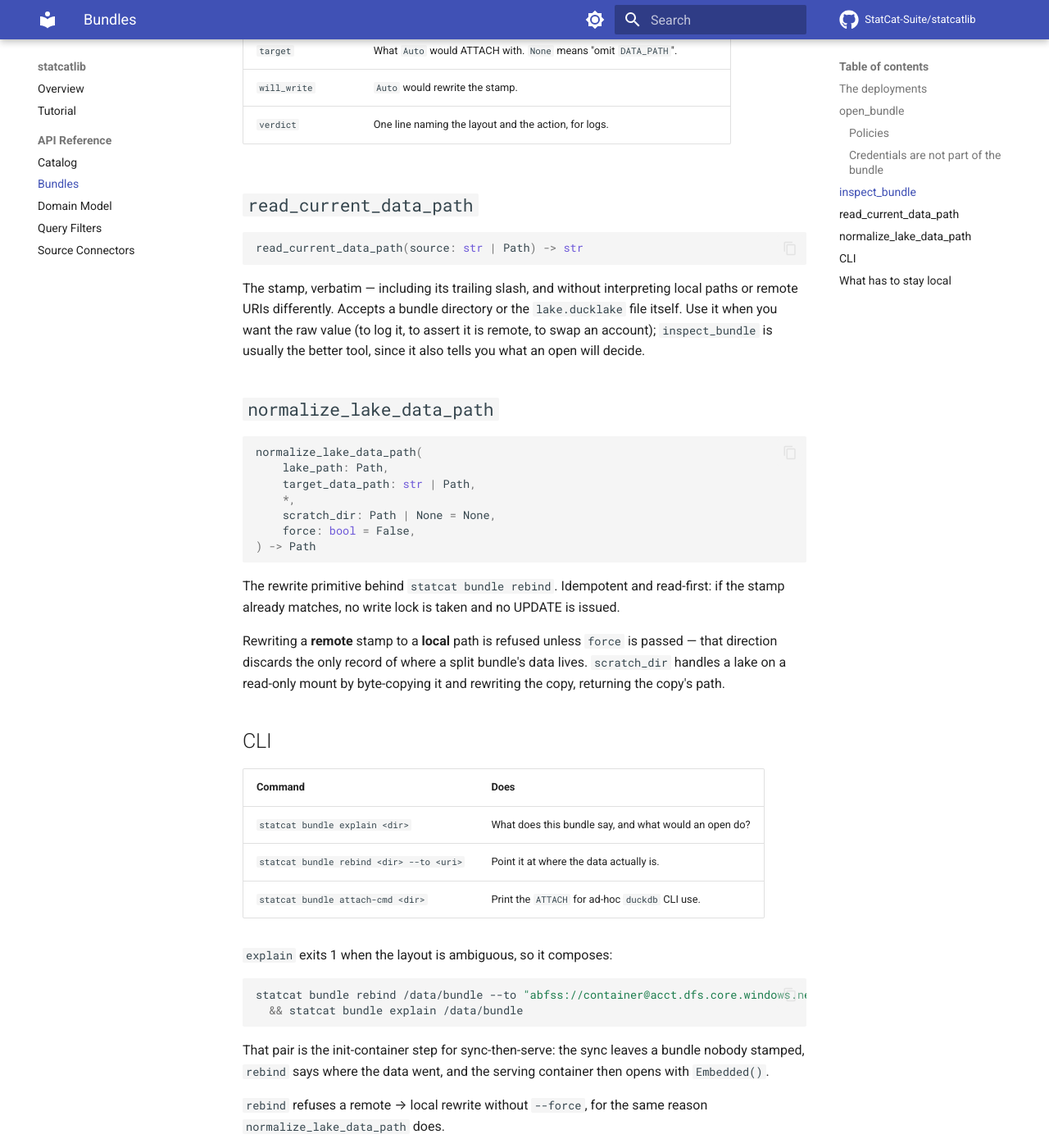
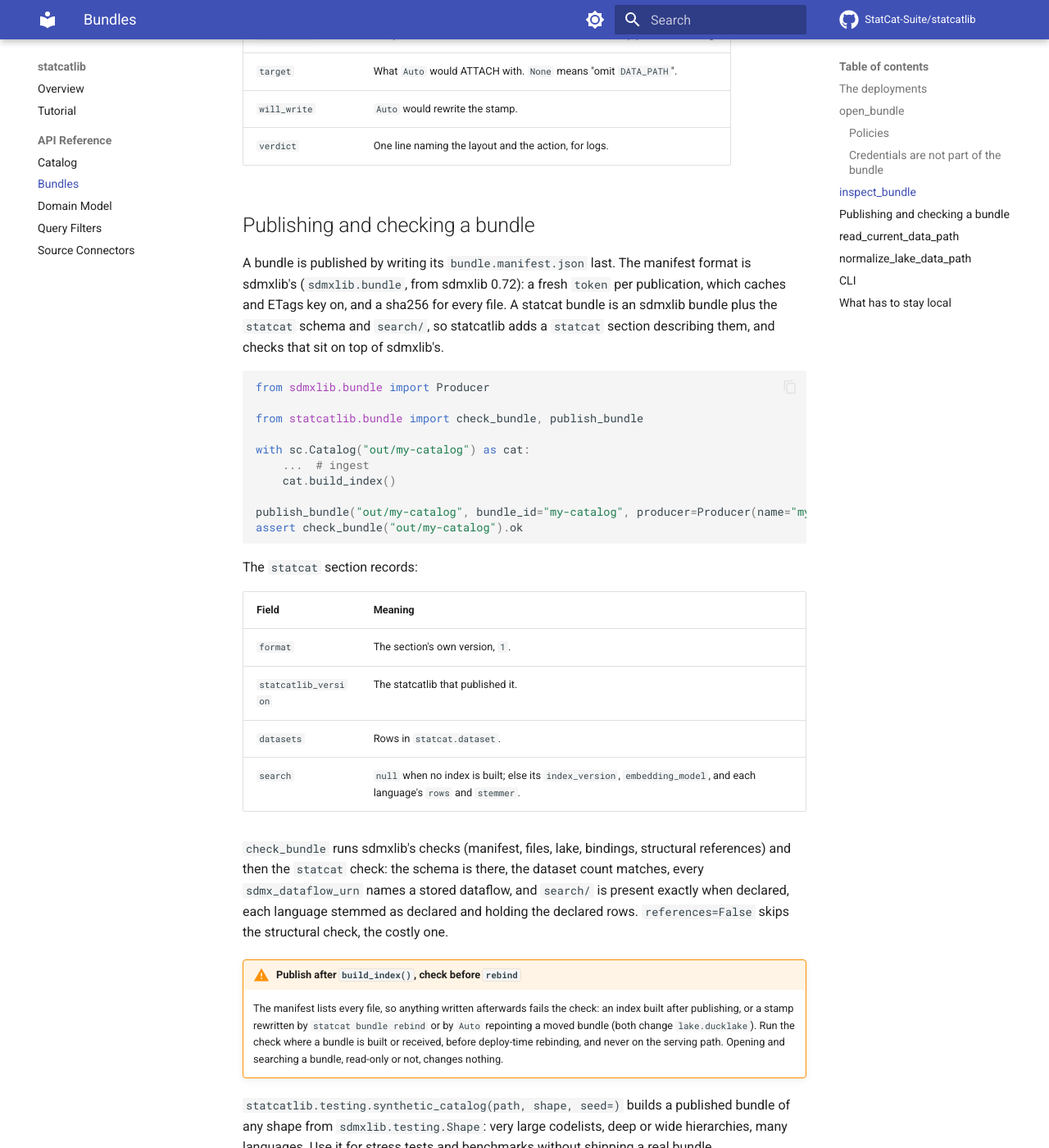
Before and after one commit to StatCat-Suite/statcatlib, an MkDocs documentation site: the page built from docs/api/bundles.md, in a window 1280 px wide and 1400 px high, scrolled down 3268 px. Shown: the whole window at 82% size. Built offline with MkDocs 1.6.1 and Material for MkDocs 9.7.7, drawn with Linux system fonts in a browser that asks for light colours; comment, search, counter and statistics services are not loaded; some of the changed text lies outside the part shown.

Commit message:
docs(bundle): publishing and checking a bundle
Document publish_bundle, the statcat section, check_bundle and statcat bundle check, and that publishing must follow build_index and checking must precede rebind. CLAUDE.md records the bundle contract and that sdmxlib 0.71 also refuses a mismatched store schema.

Co-Authored-By: Claude Opus 5.5 (1M context) <noreply@anthropic.com>

````diff
--- a/docs/api/bundles.md
+++ b/docs/api/bundles.md
@@ -1,7 +1,9 @@
 # Bundles
 
 A statcatlib **bundle** is the on-disk triple `meta.duckdb` + `lake.ducklake` +
-`parquet/` — a catalog you can copy, ship, and mount somewhere else.
+`parquet/` — a catalog you can copy, ship, and mount somewhere else — with
+its `search/` index, and a `bundle.manifest.json` once it is published
+(see [Publishing and checking a bundle](#publishing-and-checking-a-bundle)).
 
 The DuckLake catalog file embeds an absolute `data_path` recorded at write
 time. Call it the **stamp**. It does two jobs at once: it locates the
@@ -134,6 +136,58 @@ if info.will_write or info.target is None and info.verdict.startswith("ambiguous
 | `will_write`       | `Auto` would rewrite the stamp.                                            |
 | `verdict`          | One line naming the layout and the action, for logs.                       |
 
+## Publishing and checking a bundle
+
+A bundle is published by writing its `bundle.manifest.json` last. The
+manifest format is sdmxlib's (`sdmxlib.bundle`, from sdmxlib 0.72): a fresh
+`token` per publication, which caches and ETags key on, and a sha256 for
+every file. A statcat bundle is an sdmxlib bundle plus the `statcat`
+schema and `search/`, so statcatlib adds a `statcat` section describing
+them, and checks that sit on top of sdmxlib's.
+
+```python
+from sdmxlib.bundle import Producer
+
+from statcatlib.bundle import check_bundle, publish_bundle
+
+with sc.Catalog("out/my-catalog") as cat:
+    ...  # ingest
+    cat.build_index()
+
+publish_bundle("out/my-catalog", bundle_id="my-catalog", producer=Producer(name="my-builder", version="1.2"))
+assert check_bundle("out/my-catalog").ok
+```
+
+The `statcat` section records:
+
+| Field                | Meaning                                                              |
+|:---------------------|:---------------------------------------------------------------------|
+| `format`             | The section's own version, `1`.                                      |
+| `statcatlib_version` | The statcatlib that published it.                                    |
+| `datasets`           | Rows in `statcat.dataset`.                                           |
+| `search`             | `null` when no index is built; else its `index_version`, `embedding_model`, and each language's `rows` and `stemmer`. |
+
+`check_bundle` runs sdmxlib's checks (manifest, files, lake, bindings,
+structural references) and then the `statcat` check: the schema is there,
+the dataset count matches, every `sdmx_dataflow_urn` names a stored
+dataflow, and `search/` is present exactly when declared, each language
+stemmed as declared and holding the declared rows. `references=False`
+skips the structural check, the costly one.
+
+!!! warning "Publish after `build_index()`, check before `rebind`"
+
+    The manifest lists every file, so anything written afterwards fails
+    the check: an index built after publishing, or a stamp rewritten by
+    `statcat bundle rebind` or by `Auto` repointing a moved bundle (both
+    change `lake.ducklake`). Run the check where a bundle is built or
+    received, before deploy-time rebinding, and never on the serving path.
+    Opening and searching a bundle, read-only or not, changes nothing.
+
+`statcatlib.testing.synthetic_catalog(path, shape, seed=)` builds a
+published bundle of any shape from `sdmxlib.testing.Shape`: very large
+codelists, deep or wide hierarchies, many languages. Use it for stress
+tests and benchmarks without shipping a real bundle.
+
 ## `read_current_data_path`
 
 ```python
@@ -175,6 +229,7 @@ byte-copying it and rewriting the copy, returning the copy's path.
 | `statcat bundle explain <dir>`           | What does this bundle say, and what would an open do? |
 | `statcat bundle rebind <dir> --to <uri>` | Point it at where the data actually is.               |
 | `statcat bundle attach-cmd <dir>`        | Print the `ATTACH` for ad-hoc `duckdb` CLI use.       |
+| `statcat bundle check <dir>`             | Check a published bundle; exits 1 on any finding.     |
 
 `explain` exits 1 when the layout is ambiguous, so it composes:
 
````
Also changed, not shown: CLAUDE.md (+15 -2 lines).
